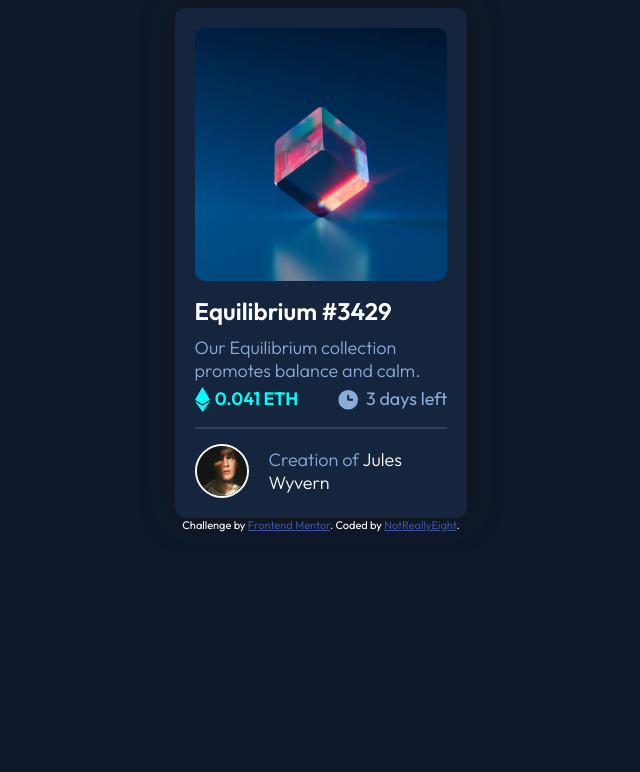
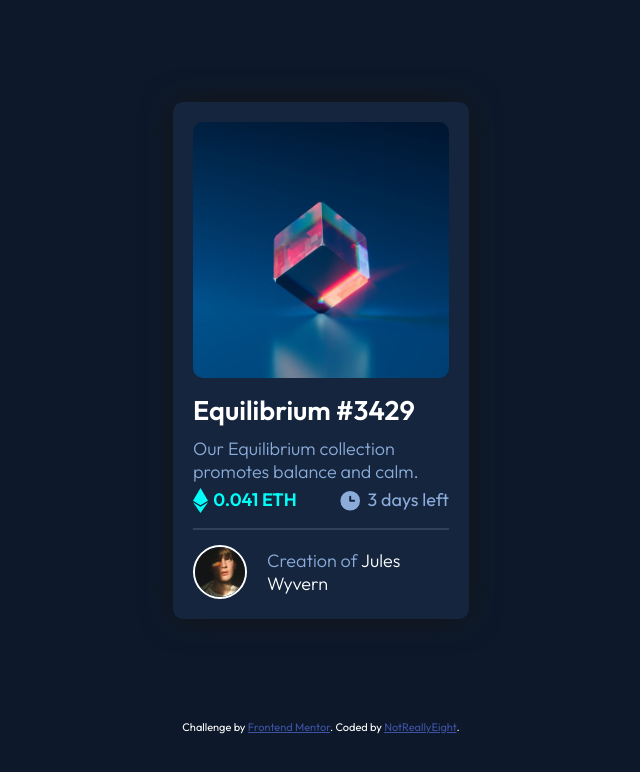
Before and after one commit to NotReallyEight/nft-preview-card-component-frontendmentor, a plain HTML site: page index.html in a window 1280 px wide. Shown: the whole page, without its empty margins (319-959 px from the left). Drawn offline with Linux system fonts and the light colour scheme.

Commit message:
refactor: prefer rem over px

```diff
--- a/styles.css
+++ b/styles.css
@@ -9,6 +9,22 @@
   --cyan: hsl(178, 100%, 50%);
   background-color: var(--very-dark-blue-main-bg);
   font-family: "Outfit", sans-serif;
+  font-size: 18px;
+}
+
+body {
+  margin: 0;
+}
+
+main {
+  display: flex;
+  justify-content: center;
+  align-items: center;
+  min-height: 90vh;
+}
+
+footer {
+  min-height: 10vh;
 }
 
 .card {
@@ -17,7 +33,6 @@
   width: 20%;
   margin: auto;
   background-color: var(--very-dark-blue-card-bg);
-  font-size: 18px;
   padding: 20px;
   border-radius: 10px;
   box-shadow: 0 0 30px #161616;
@@ -47,8 +62,8 @@
 .card__title {
   color: var(--white);
   font-weight: 600;
-  font-size: 24px;
   margin: 5px 0;
+  font-size: 1.5rem;
   transition-duration: 250ms;
 }
 
```
